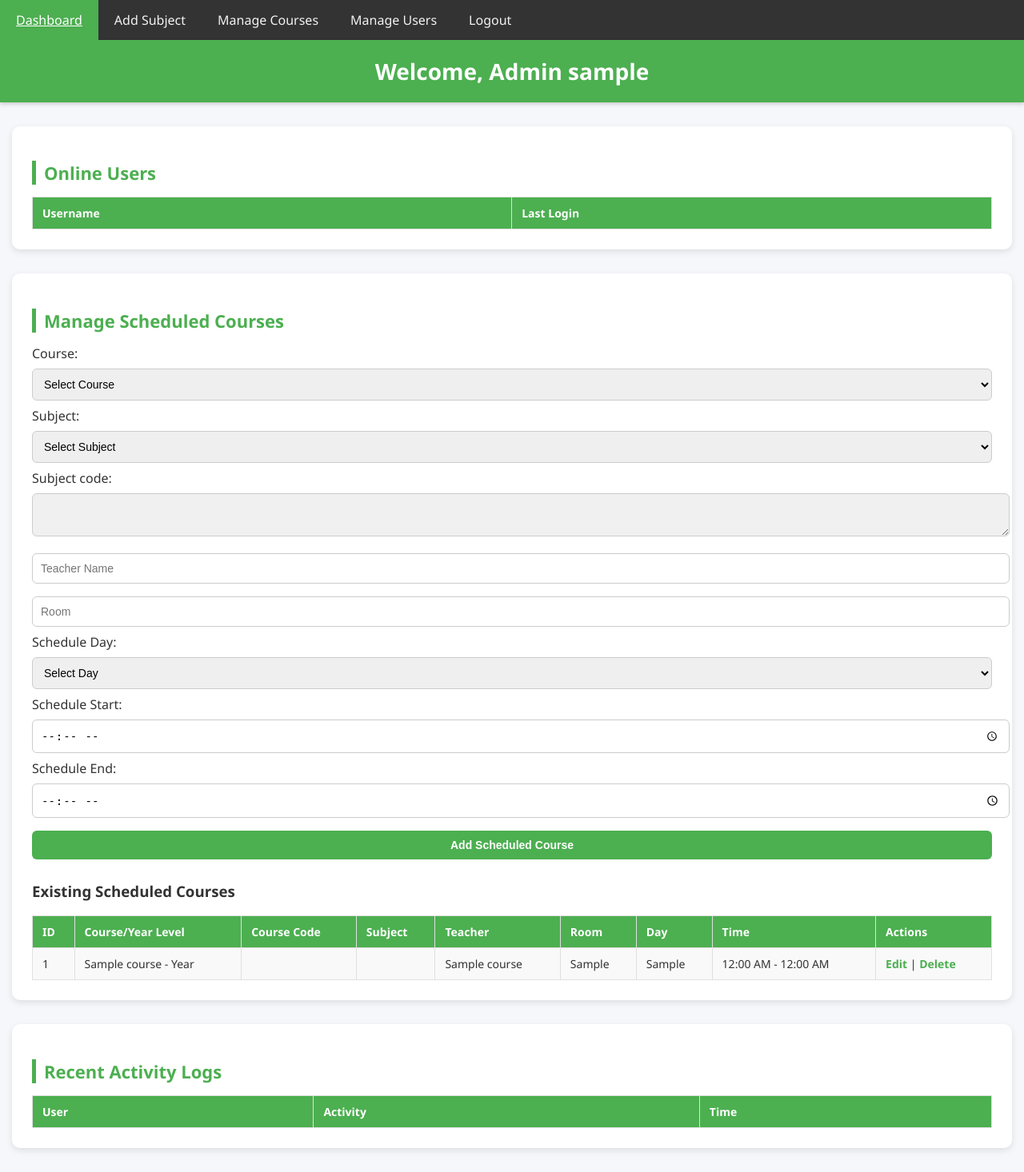
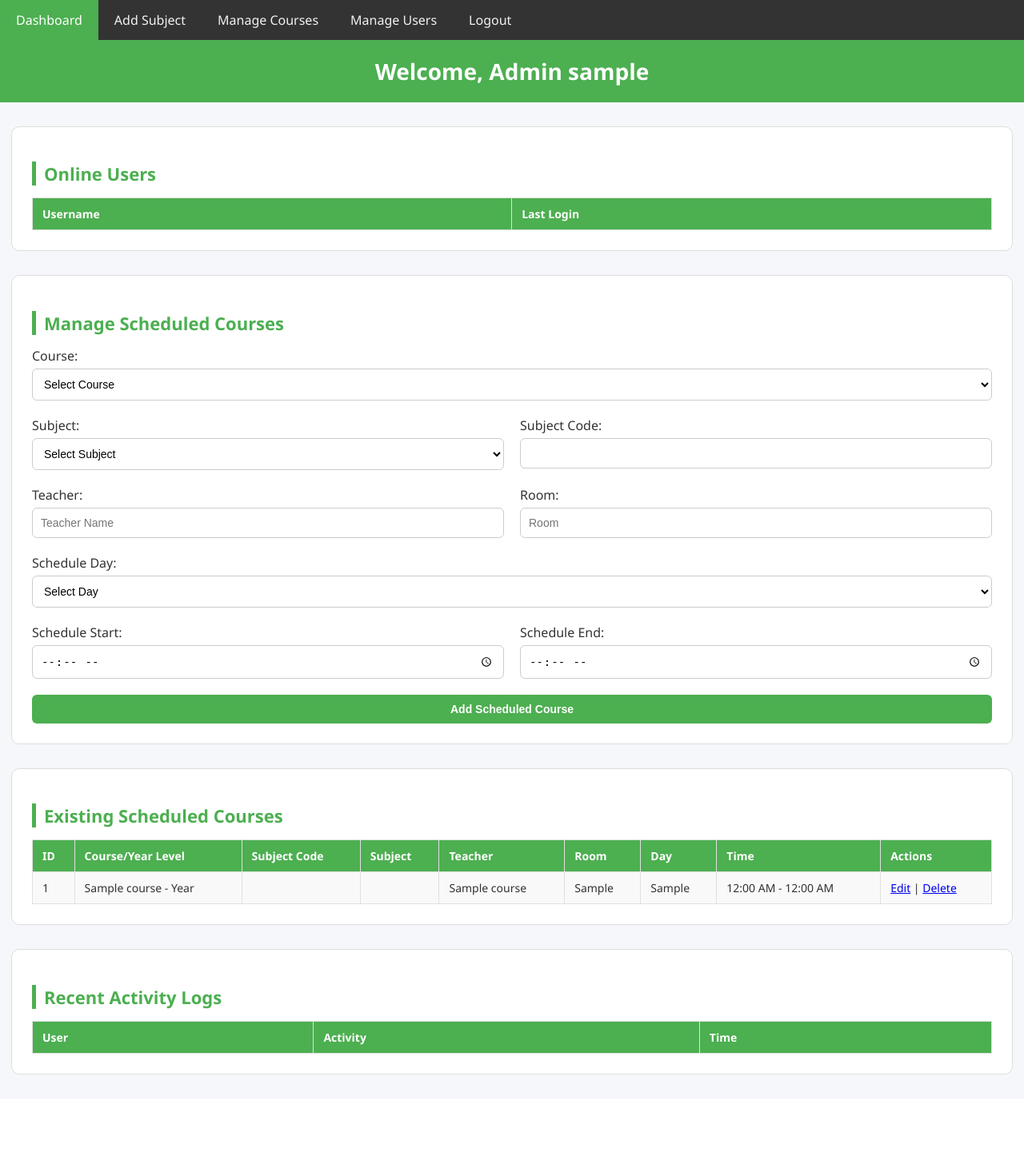
Before and after one commit to JOHNPAULRAPAY/web-application, a PHP site: page /admin/admin_dashboard.php in a window 1280 px wide. Shown: the whole page at 80% size. After the commit the page ends 1344 px from the top, so only its background shows below. Run offline with PHP 8.4, Linux system fonts and the light colour scheme; the visitor is signed in with stand-in values (Sample User, id 1); tables that the repository leaves empty or names only in its code hold one stand-in row (values such as "Sample post"); data that the repository does not hold is empty.

Commit message:
WEB_APPLICATION

```diff
--- a/admin/admin_dashboard.php
+++ b/admin/admin_dashboard.php
@@ -27,17 +27,19 @@ $logs = $conn->query("
 // Fetch distinct courses from `courses` table for dropdown
 $courses = $conn->query("SELECT DISTINCT course_name, year_level FROM courses ORDER BY course_name ASC");
 
-// ✅ Fetch all subjects including description
+// Fetch all subjects
 $subjects = $conn->query("SELECT id, course_name, subject_name, subject_code FROM courses ORDER BY course_name ASC, subject_name ASC");
 $allSubjects = [];
 while($sub = $subjects->fetch_assoc()) {
     $allSubjects[] = $sub;
 }
 
-// Fetch scheduled courses (join with courses table to get subject name)
+// Fetch scheduled courses
 $scheduledCourses = $conn->query("
-    SELECT course.id, course.course_name, course.course_code, courses.subject_code, courses.subject_name,
-    course.teacher_name, course.room, course.schedule_day, course.schedule_start, course.schedule_end, courses.year_level
+    SELECT course.id, course.course_name, course.course_code,
+           courses.subject_code, courses.subject_name,
+           course.teacher_name, course.room, course.schedule_day,
+           course.schedule_start, course.schedule_end, courses.year_level
     FROM course
     LEFT JOIN courses ON course.course_code = courses.id
     ORDER BY course.course_name ASC, courses.year_level ASC");
@@ -57,13 +59,11 @@ $scheduledCourses = $conn->query("
             color: #333;
         }
 
-        /* ✅ Navigation Menu */
+        /* Navbar */
         .navbar {
             background: #333;
             overflow: hidden;
-            box-shadow: 0 2px 5px rgba(0,0,0,0.2);
         }
-
         .navbar a {
             float: left;
             display: block;
@@ -73,7 +73,6 @@ $scheduledCourses = $conn->query("
             text-decoration: none;
             font-weight: 500;
         }
-
         .navbar a:hover {
             background: #4CAF50;
             color: white;
@@ -86,7 +85,6 @@ $scheduledCourses = $conn->query("
             margin: 0;
             text-align: center;
             font-size: 28px;
-            box-shadow: 0 2px 5px rgba(0,0,0,0.2);
         }
 
         .section {
@@ -95,7 +93,7 @@ $scheduledCourses = $conn->query("
             padding: 25px;
             max-width: 1200px;
             border-radius: 10px;
-            box-shadow: 0 3px 8px rgba(0,0,0,0.1);
+            border: 1px solid #ddd;
         }
 
         .section h2 {
@@ -112,38 +110,49 @@ $scheduledCourses = $conn->query("
             margin-top: 15px;
             font-size: 14px;
         }
-
         table th, table td {
             border: 1px solid #e0e0e0;
             padding: 10px 12px;
             text-align: left;
         }
-
         table th {
             background: #4CAF50;
             color: #fff;
             font-weight: 600;
         }
-
         table tr:nth-child(even) {
             background: #f9f9f9;
         }
+        form {
+            display: flex;
+            flex-wrap: wrap;
+            gap: 20px;
+        }
 
-        table tr:hover {
-            background: #f1f8f4;
+        .form-group {
+            display: flex;
+            flex-direction: column;
+            flex: 1 1 48%;
+            min-width: 250px;
+        }
+
+        .form-group.full-width {
+            flex: 1 1 100%;
+        }
+
+        .form-group label {
+            font-weight: 500;
+            margin-bottom: 5px;
         }
 
         select, input, textarea, button {
             width: 100%;
             padding: 10px;
-            margin: 8px 0;
             border-radius: 6px;
             border: 1px solid #ccc;
             font-size: 14px;
-        }
-
-        textarea[readonly] {
-            background: #f0f0f0;
+            background: #fff;
+            box-sizing: border-box;
         }
 
         button {
@@ -154,25 +163,14 @@ $scheduledCourses = $conn->query("
             cursor: pointer;
             transition: 0.3s;
         }
-
         button:hover {
             background-color: #43a047;
-        }
-
-        a {
-            color: #4CAF50;
-            text-decoration: none;
-            font-weight: bold;
-        }
-
-        a:hover {
-            text-decoration: underline;
         }
     </style>
 </head>
 <body>
 
-<!-- ✅ Navigation Menu -->
+<!-- Navbar -->
 <div class="navbar">
     <a href="admin_dashboard.php">Dashboard</a>
     <a href="add_subject.php">Add Subject</a>
@@ -183,7 +181,7 @@ $scheduledCourses = $conn->query("
 
 <h1>Welcome, Admin <?= htmlspecialchars($_SESSION['user']) ?></h1>
 
-<!-- Online Users Section -->
+<!-- Online Users -->
 <div class="section">
     <h2>Online Users</h2>
     <table>
@@ -197,11 +195,14 @@ $scheduledCourses = $conn->query("
     </table>
 </div>
 
-<!-- Manage Courses Section -->
+        <!-- Manage Scheduled Courses -->
         <div class="section">
             <h2>Manage Scheduled Courses</h2>
             <form method="POST" action="manage_course.php">
-        <label for="course_name">Course:</label>
+
+                <!-- Course -->
+                <div class="form-group full-width">
+                    <label>Course:</label>
                     <select name="course_name" id="course_name" required>
                         <option value="">Select Course</option>
                         <?php while ($course = $courses->fetch_assoc()): ?>
@@ -210,46 +211,71 @@ $scheduledCourses = $conn->query("
                             </option>
                         <?php endwhile; ?>
                     </select>
+                </div>
 
-        <label for="subject_id">Subject:</label>
+                <!-- Subject + Subject Code -->
+        <div class="form-group half">
+            <label>Subject:</label>
             <select name="subject_id" id="subject_id" required>
                 <option value="">Select Subject</option>
+                <?php foreach ($allSubjects as $sub): ?>
+                    <option value="<?= htmlspecialchars($sub['id']) ?>" data-code="<?= htmlspecialchars($sub['subject_code']) ?>">
+                        <?= htmlspecialchars($sub['subject_name']) ?>
+                    </option>
+                <?php endforeach; ?>
             </select>
+        </div>
+        <div class="form-group half">
+            <label>Subject Code:</label>
+            <input type="text" id="subject_code" name="subject_code" readonly>
+        </div>
 
-        <label for="subject_code">Subject code:</label>
-        <textarea id="subject_code" readonly></textarea>
 
+        <!-- Teacher + Room -->
+        <div class="form-group half">
+            <label>Teacher:</label>
             <input type="text" name="teacher_name" placeholder="Teacher Name" required>
+        </div>
+        <div class="form-group half">
+            <label>Room:</label>
             <input type="text" name="room" placeholder="Room" required>
+        </div>
 
-        <label for="schedule_day">Schedule Day:</label>
+        <!-- Schedule Day -->
+        <div class="form-group full-width">
+            <label>Schedule Day:</label>
             <select name="schedule_day" required>
                 <option value="">Select Day</option>
-            <option>Monday</option>
-            <option>Tuesday</option>
-            <option>Wednesday</option>
-            <option>Thursday</option>
-            <option>Friday</option>
-            <option>Saturday</option>
-            <option>Sunday</option>
+                <option>Monday</option><option>Tuesday</option><option>Wednesday</option>
+                <option>Thursday</option><option>Friday</option><option>Saturday</option><option>Sunday</option>
             </select>
+        </div>
 
-        <label for="schedule_start">Schedule Start:</label>
-        <input type="time" name="schedule_start" id="schedule_start" required>
+        <!-- Schedule Start + End -->
+        <div class="form-group half">
+            <label>Schedule Start:</label>
+            <input type="time" name="schedule_start" required>
+        </div>
+        <div class="form-group half">
+            <label>Schedule End:</label>
+            <input type="time" name="schedule_end" required>
+        </div>
 
-        <label for="schedule_end">Schedule End:</label>
-        <input type="time" name="schedule_end" id="schedule_end" required>
+        <!-- Submit -->
+        <div class="form-group full-width" style="text-align:center;">
+            <button type="submit">Add Scheduled Course</button>
+        </div>
+    </form>
+</div>
 
-
-        <button type="submit">Add Scheduled Course</button>
-    </form>
-
-    <h3>Existing Scheduled Courses</h3>
+<!-- Existing Scheduled Courses -->
+<div class="section">
+    <h2>Existing Scheduled Courses</h2>
     <table>
         <tr>
             <th>ID</th>
             <th>Course/Year Level</th>
-            <th>Course Code</th>
+            <th>Subject Code</th>
             <th>Subject</th>
             <th>Teacher</th>
             <th>Room</th>
@@ -260,9 +286,9 @@ $scheduledCourses = $conn->query("
         <?php while ($course = $scheduledCourses->fetch_assoc()): ?>
             <tr>
                 <td><?= $course['id'] ?></td>
-                <td><?= htmlspecialchars($course['course_name']) ?> - Year <?= htmlspecialchars($course['year_level'])  ?></td>
-                <td><?= htmlspecialchars($course['subject_code']?? '') ?></td>
-                <td><?= htmlspecialchars($course['subject_name']?? '') ?></td>
+                <td><?= htmlspecialchars($course['course_name']) ?> - Year <?= htmlspecialchars($course['year_level']) ?></td>
+                <td><?= htmlspecialchars($course['subject_code'] ?? '') ?></td>
+                <td><?= htmlspecialchars($course['subject_name'] ?? '') ?></td>
                 <td><?= htmlspecialchars($course['teacher_name']) ?></td>
                 <td><?= htmlspecialchars($course['room']) ?></td>
                 <td><?= htmlspecialchars($course['schedule_day']) ?></td>
@@ -270,7 +296,6 @@ $scheduledCourses = $conn->query("
                     <?= date("g:i A", strtotime($course['schedule_start'])) ?> -
                     <?= date("g:i A", strtotime($course['schedule_end'])) ?>
                 </td>
-
                 <td>
                     <a href="edit_course.php?id=<?= $course['id'] ?>">Edit</a> |
                     <a href="delete_course.php?id=<?= $course['id'] ?>" onclick="return confirm('Delete course?')">Delete</a>
@@ -280,7 +305,7 @@ $scheduledCourses = $conn->query("
     </table>
 </div>
 
-<!-- Activity Logs Section -->
+<!-- Activity Logs -->
 <div class="section">
     <h2>Recent Activity Logs</h2>
     <table>
@@ -297,20 +322,19 @@ $scheduledCourses = $conn->query("
 
 <script>
 const subjectsData = <?= json_encode($allSubjects) ?>;
-
 const courseSelect = document.getElementById('course_name');
 const subjectSelect = document.getElementById('subject_id');
-const descriptionBox = document.getElementById('subject_code');
+const subjectCodeInput = document.getElementById('subject_code');
 
 courseSelect.addEventListener('change', () => {
-    const courseCode = courseSelect.value;
+    const courseName = courseSelect.value;
     subjectSelect.innerHTML = '<option value="">Select Subject</option>';
-    descriptionBox.value = '';
+    subjectCodeInput.value = '';
     subjectsData.forEach(sub => {
-        if(sub.course_name === courseCode) {
+        if (sub.course_name === courseName) {
             const opt = document.createElement('option');
             opt.value = sub.id;
-            opt.textContent = sub.subject_name;
+            opt.textContent = sub.subject_name; // ✅ only subject name
             opt.dataset.code = sub.subject_code || '';
             subjectSelect.appendChild(opt);
         }
@@ -319,8 +343,9 @@ courseSelect.addEventListener('change', () => {
 
 subjectSelect.addEventListener('change', () => {
     const selectedOption = subjectSelect.selectedOptions[0];
-    descriptionBox.value = selectedOption ? selectedOption.dataset.code : '';
+    subjectCodeInput.value = selectedOption ? selectedOption.dataset.code : '';
 });
+
 </script>
 
 </body>
```
Lines whose indentation alone changed are shown as unchanged.
